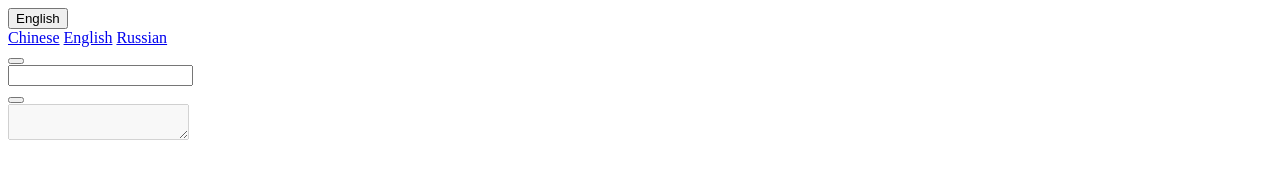
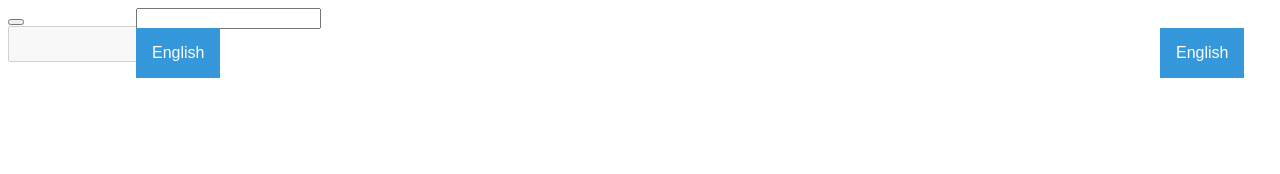
Before and after one commit to sproetje8/myfirstproject, a website: page myTranslator.html in a window 1280 px wide. Drawn offline with Linux system fonts and the light colour scheme.

Commit message:
feat: WIP

```diff
--- a/myTranslator.html
+++ b/myTranslator.html
@@ -1,26 +1,44 @@
 <!DOCTYPE html>
 <html lang="en">
+
 <head>
 	<meta charset="UTF-8" />
 	<meta name="viewport" content="width=device-width, initial-scale=1.0" />
 	<title>My Translator</title>
+	<link rel="stylesheet" href="styles.css">
 </head>
+
 <body>
-        <div class="dropdown">
-            <button onclick="myFunction()" class="dropbtn">English</button>
-            <div id="myDropdown" class="dropdown-content">
-                <a href="#">Chinese</a>
-                <a href="#">English</a>
-                <a href="#">Russian</a>
+	<div class="container">
+		<div class="dropdown" id="original-container">
+			<button class="dropbtn" id="srcLangDropBtn">English</button>
+			<div id="srcLangDropdown" class="dropdown-content">
+				<ul style="list-style: none;" class="srcLangList">
+					<li class="srcLang" id="chinese">Chinese</li>
+					<li class="srcLang" id="english">English</li>
+					<li class="srcLang" id="russian">Russian</li>
+				</ul>
+			</div>
+			<div>
+				<input />
 			</div>
 		</div>
-        <button></button>
-        <div>
-            <input />
+		<div class="dropdown" id="translation-container">
+			<button class="dropbtn" id="targLangDropBtn">English</button>
+			<div id="targLangDropdown" class="dropdown-content">
+				<ul style="list-style: none;" class="targLangList">
+					<li class="targLang" id="chinese">Chinese</li>
+					<li class="targLang" id="english">English</li>
+					<li class="targLang" id="russian">Russian</li>
+				</ul>
+			</div>
 		</div>
 		<button></button>
 		<div>
 			<textarea disabled></textarea>
 		</div>
+	</div>
+	<script src="myTranslator.js"></script>
 </body>
+
 </html>
--- a/styles.css
+++ b/styles.css
@@ -1,5 +1,16 @@
+body {
+	font-family: Arial, Helvetica, sans-serif;
+	width: 100%;
+	height: 500px;
+}
+
+.container {
+	position: relative;
+}
 /* Dropdown Button */
 .dropbtn {
+	position: absolute;
+	top: 20px;
 	background-color: #3498DB;
 	color: white;
 	padding: 16px;
@@ -13,11 +24,20 @@
 	background-color: #2980B9;
 }
 
+#original-container {
+	left: 10%;
+}
+
+#translation-container {
+	right: 10%;
+}
+
 /* The container <div> - needed to position the dropdown content */
 .dropdown {
-	position: relative;
+	position: absolute;
 	display: inline-block;
 }
+
 
 /* Dropdown Content (Hidden by Default) */
 .dropdown-content {
@@ -29,8 +49,14 @@
 	z-index: 1;
 }
 
+.srcLangList {
+	padding: 0;
+	margin-top: 0;
+	margin-bottom: 0;
+}
+
 /* Links inside the dropdown */
-  .dropdown-content a {
+.dropdown-content ul>li {
 	color: black;
 	padding: 12px 16px;
 	text-decoration: none;
@@ -38,7 +64,7 @@
 }
 
 /* Change color of dropdown links on hover */
-  .dropdown-content a:hover {background-color: #ddd}
+.dropdown-content li:hover {background-color: #ddd}
 
 /* Show the dropdown menu (use JS to add this class to the .dropdown-content container when the user clicks on the dropdown button) */
 .show {display:block;}
```
Also changed, not shown: .eslintrc.json, .prettierrc.json (added), 1 other file. Lines whose indentation alone changed are shown as unchanged.
